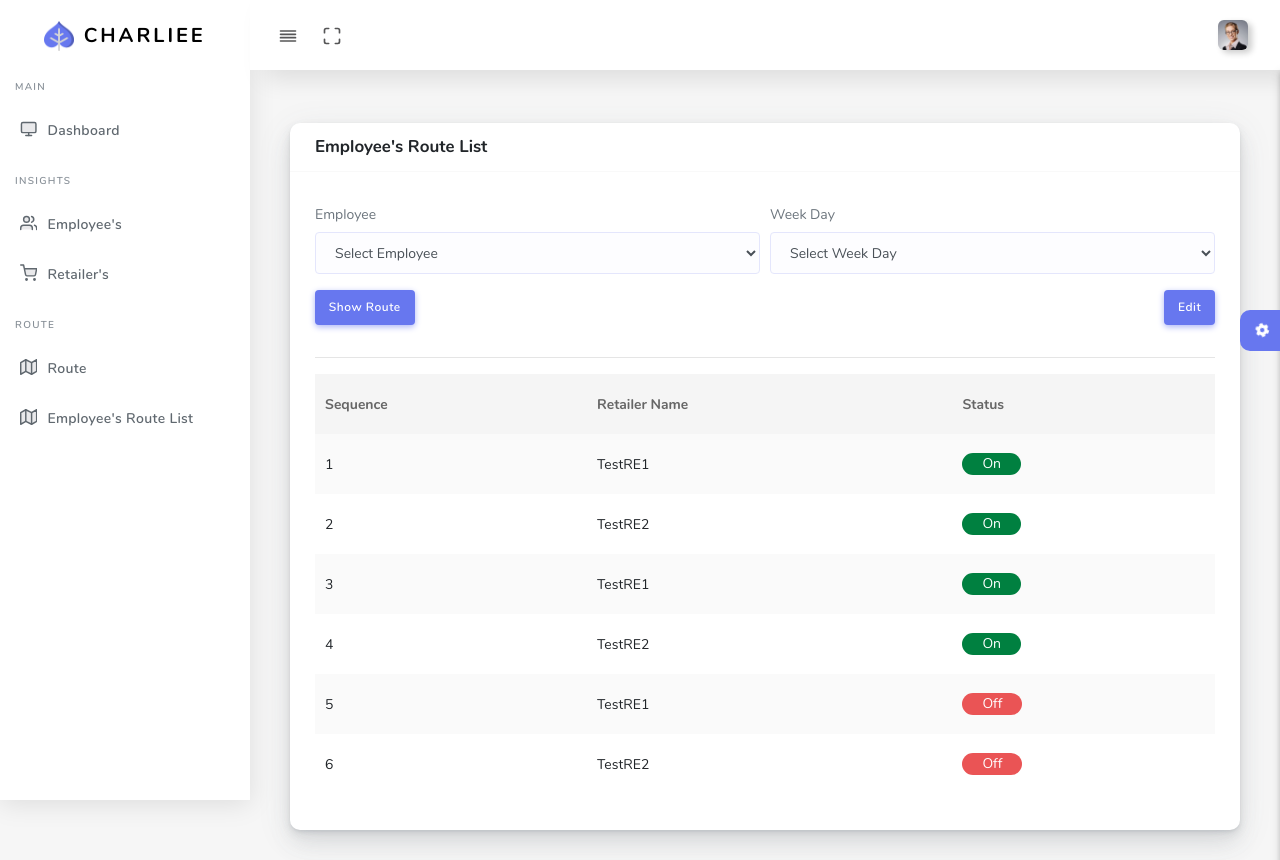
After one commit to addtogether/charliee, a PHP site: page /routeShow.php in a window 1280 px wide. The commit adds this page. Run offline with PHP 8.4, Linux system fonts and the light colour scheme; data that the repository does not hold is empty.

Commit message:
route show page

```diff
--- a/js/navbar.js
+++ b/js/navbar.js
@@ -5,12 +5,14 @@ dashboard = document.getElementById("menu-dashboard");
 employee = document.getElementById("menu-employee");
 retailer = document.getElementById("menu-retailer");
 route = document.getElementById("menu-route");
+route = document.getElementById("menu-routeShow");
 
 
 dashboard.classList.remove("active");
 employee.classList.remove("active");
 retailer.classList.remove("active");
 route.classList.remove("active");
+routeShow.classList.remove("active");
 
 
 if(filename=="index.php" || filename==""){
@@ -25,3 +27,6 @@ else if(filename=="retailer.php" || filename=="addRetailer.php"){
 else if(filename=="employeeRoute.php"){
     route.classList.add("active");
 }
+else if(filename=="employeeRoute.php"){
+    routeShow.classList.add("active");
+}
--- a/navbar.php
+++ b/navbar.php
@@ -67,8 +67,13 @@
             <li class="" id="menu-retailer">
               <a href="retailer.php" class="nav-link"><i data-feather="shopping-cart"></i><span>Retailer's</span></a>
             </li>
+
+            <li class="menu-header">Route</li>
             <li class="" id="menu-route">
               <a href="employeeRoute.php" class="nav-link"><i data-feather="map"></i><span>Route</span></a>
+            </li>
+            <li class="" id="menu-routeShow">
+              <a href="routeShow.php" class="nav-link"><i data-feather="map"></i><span>Employee's Route List</span></a>
             </li>
 
           </ul>
--- /dev/null
+++ b/routeShow.php
@@ -0,0 +1,150 @@
+<!DOCTYPE html>
+<html lang="en">
+
+<head>
+    <meta charset="UTF-8">
+    <meta content="width=device-width, initial-scale=1, maximum-scale=1, shrink-to-fit=no" name="viewport">
+    <title>Route Name</title>
+    <!-- General CSS Files -->
+    <link rel="stylesheet" href="assets/css/app.min.css">
+    <link rel="stylesheet" href="assets/bundles/summernote/summernote-bs4.css">
+    <link rel="stylesheet" href="assets/bundles/jquery-selectric/selectric.css">
+    <link rel="stylesheet" href="assets/bundles/bootstrap-tagsinput/dist/bootstrap-tagsinput.css">
+    <!-- Template CSS -->
+    <link rel="stylesheet" href="assets/css/style.css">
+    <link rel="stylesheet" href="assets/css/components.css">
+    <!-- Custom style CSS -->
+    <link rel="stylesheet" href="assets/css/custom.css">
+    <link rel='shortcut icon' type='image/x-icon' href='assets/img/favicon.ico' />
+</head>
+
+<?php
+require_once("./includes/connection.php");
+include_once("navbar.php");
+?>
+
+<!-- Main Content -->
+<div class="main-content">
+    <section class="section">
+        <div class="section-body">
+            <div class="row">
+                <div class="col-12">
+                    <div class="card">
+                        <div class="card-header">
+                            <h4>Employee's Route List</h4>
+                        </div>
+                        <div class="card-body">
+                            <form action="" class="needs-validation">
+                                <div class="form-row">
+                                    <div class="col-md-6 mb-3 ag-pad" style="padding-top: 0.5%;">
+                                        <label for="employee" class="col-form-label">Employee</label>
+                                        <select class="form-control" name="employee" id="employee" required>
+                                            <option selected disabled value="">Select Employee</option>
+                                            <option> Test1</option>
+                                            <option> Test2</option>
+                                            <option> Test3</option>
+                                            <option> Test4</option>
+                                            <option> Test5</option>
+                                            <option> Test6</option>
+                                        </select>
+                                        <div class="invalid-feedback">
+                                            Please select a Valid Employee Name.
+                                        </div>
+                                    </div>
+                                    <div class="col-md-6 mb-3 ag-pad" style="padding-top: 0.5%;">
+                                        <label for="day" class="col-form-label">Week Day</label>
+                                        <select class="form-control" name="day" id="day" required>
+                                            <option selected disabled value="">Select Week Day</option>
+                                            <option>Sunday</option>
+                                            <option>Monday</option>
+                                            <option>Tuesday</option>
+                                            <option>Wednesday</option>
+                                            <option>Thursday</option>
+                                            <option>Friday</option>
+                                            <option>Saturday</option>
+                                        </select>
+                                        <div class="invalid-feedback">
+                                            Please select a Valid week day.
+                                        </div>
+                                    </div>
+                                </div>
+                                <button class="btn btn-primary mb-3" id="submit" type="submit" formnovalidate>Show Route</button>
+                                <a class="btn btn-primary mb-3 float-right" href="employeeRoute.php">Edit</a>
+                            </form>
+
+                            <div>
+                                <hr>
+                            </div>
+                            <div class="table-responsive user-table">
+                                <table id="myTable" class="table table-striped display">
+                                    <thead>
+                                        <th hidden>id</th>
+                                        <th>Sequence</th>
+                                        <th>Retailer Name</th>
+                                        <th>Status</th>
+                                    </thead>
+                                    <tbody id="routeList">
+                                        <!-- <td colspan="3">No Elements</td> -->
+                                        <tr>
+                                            <td>1</td>
+                                            <td>TestRE1</td>
+                                            <td><span class="status-p bg-correct">On</span></td>
+                                        </tr>
+                                        <tr>
+                                            <td>2</td>
+                                            <td>TestRE2</td>
+                                            <td><span class="status-p bg-correct">On</span></td>
+                                        </tr>
+                                        <tr>
+                                            <td>3</td>
+                                            <td>TestRE1</td>
+                                            <td><span class="status-p bg-correct">On</span></td>
+                                        </tr>
+                                        <tr>
+                                            <td>4</td>
+                                            <td>TestRE2</td>
+                                            <td><span class="status-p bg-correct">On</span></td>
+                                        </tr>
+                                        <tr>
+                                            <td>5</td>
+                                            <td>TestRE1</td>
+                                            <td><span class="status-p bg-inc">Off</span></td>
+                                        </tr>
+                                        <tr>
+                                            <td>6</td>
+                                            <td>TestRE2</td>
+                                            <td><span class="status-p bg-inc">Off</span></td>
+                                        </tr>
+                                    </tbody>
+                                </table>
+                            </div>
+                        </div>
+                    </div>
+                </div>
+            </div>
+        </div>
+    </section>
+    <!-- settings-->
+    <?php
+    include_once("settings.php");
+    ?>
+</div>
+<!-- General JS Scripts -->
+<script src="assets/js/app.min.js"></script>
+<!-- JS Libraies -->
+<script src="assets/bundles/summernote/summernote-bs4.js"></script>
+<script src="assets/bundles/jquery-selectric/jquery.selectric.min.js"></script>
+<script src="assets/bundles/upload-preview/assets/js/jquery.uploadPreview.min.js"></script>
+<script src="assets/bundles/bootstrap-tagsinput/dist/bootstrap-tagsinput.min.js"></script>
+<!-- Page Specific JS File -->
+<script src="assets/js/page/create-post.js"></script>
+<!-- Template JS File -->
+<script src="assets/js/scripts.js"></script>
+<!-- Custom JS File -->
+<script src="assets/js/custom.js"></script>
+<!-- Dashboard Selector -->
+<script src="./js/navbar.js"></script>
+<script src="./js/employeeRoute.js"></script>
+</body>
+
+</html>
```
